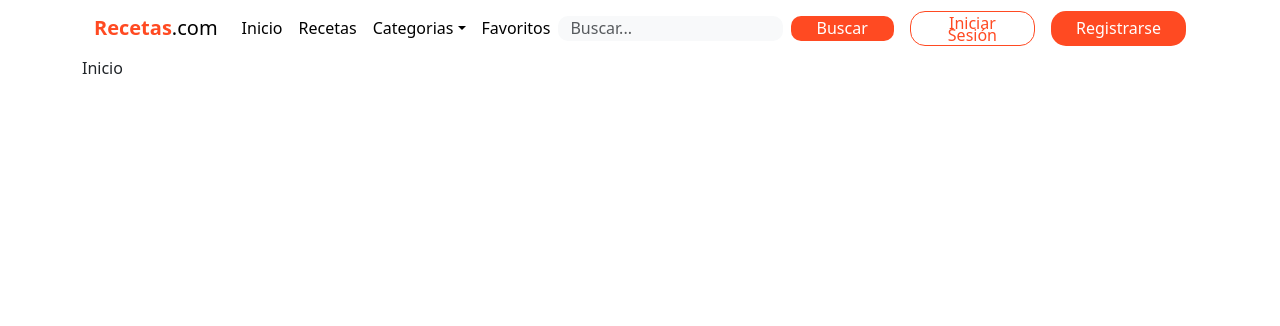
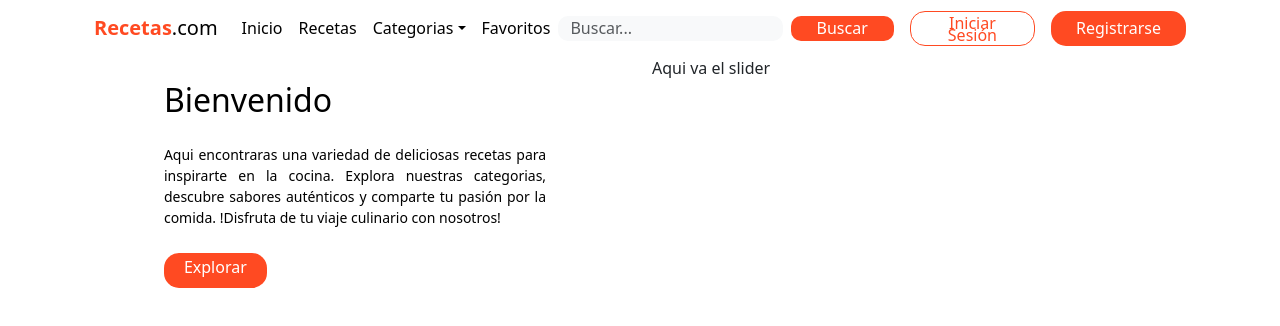
Before and after one commit to RodriGandaH/IHC, a React (Vite) app: page / in a window 1280 px wide. Shown: the top 326 px of the page. Built offline with nearby package versions, Linux system fonts and the light colour scheme.

Commit message:
Mensaje de bienvenida

```diff
--- a/src/components/pages/Inicio.jsx
+++ b/src/components/pages/Inicio.jsx
@@ -1,5 +1,28 @@
+import { Link } from 'react-router-dom';
+
 function Inicio() {
-    return <div>Inicio</div>;
+    return (
+        <>
+            <div className="row">
+                <div className="col-12 col-sm-6">
+                    <h2 id="bienvenido">Bienvenido</h2>
+
+                    <p id="bienvenida">
+                        Aqui encontraras una variedad de deliciosas recetas para
+                        inspirarte en la cocina. Explora nuestras categorias,
+                        descubre sabores auténticos y comparte tu pasión por la
+                        comida. !Disfruta de tu viaje culinario con nosotros!
+                    </p>
+                    <div id="btn-explorar">
+                        <Link className="btn" id="explorar">
+                            Explorar
+                        </Link>
+                    </div>
+                </div>
+                <div className="col-12 col-sm-6">Aqui va el slider</div>
+            </div>
+        </>
+    );
 }
 
 export default Inicio;
--- a/src/index.css
+++ b/src/index.css
@@ -45,3 +45,31 @@
     line-height: 12px;
     border: none;
 }
+#explorar {
+    height: 35px;
+    color: #fff;
+    background-color: #ff4a22;
+    border-radius: 15px;
+    padding: 5px 20px;
+    line-height: 19px;
+    border: none;
+}
+#bienvenida {
+    color: #000;
+    display: block;
+    width: 70%;
+    margin: 0 auto;
+    font-size: 14px;
+    text-align: justify;
+}
+#bienvenido {
+    color: #000;
+    display: block;
+    width: 70%;
+    margin: 25px auto;
+}
+#btn-explorar {
+    display: block;
+    width: 70%;
+    margin: 25px auto;
+}
```
